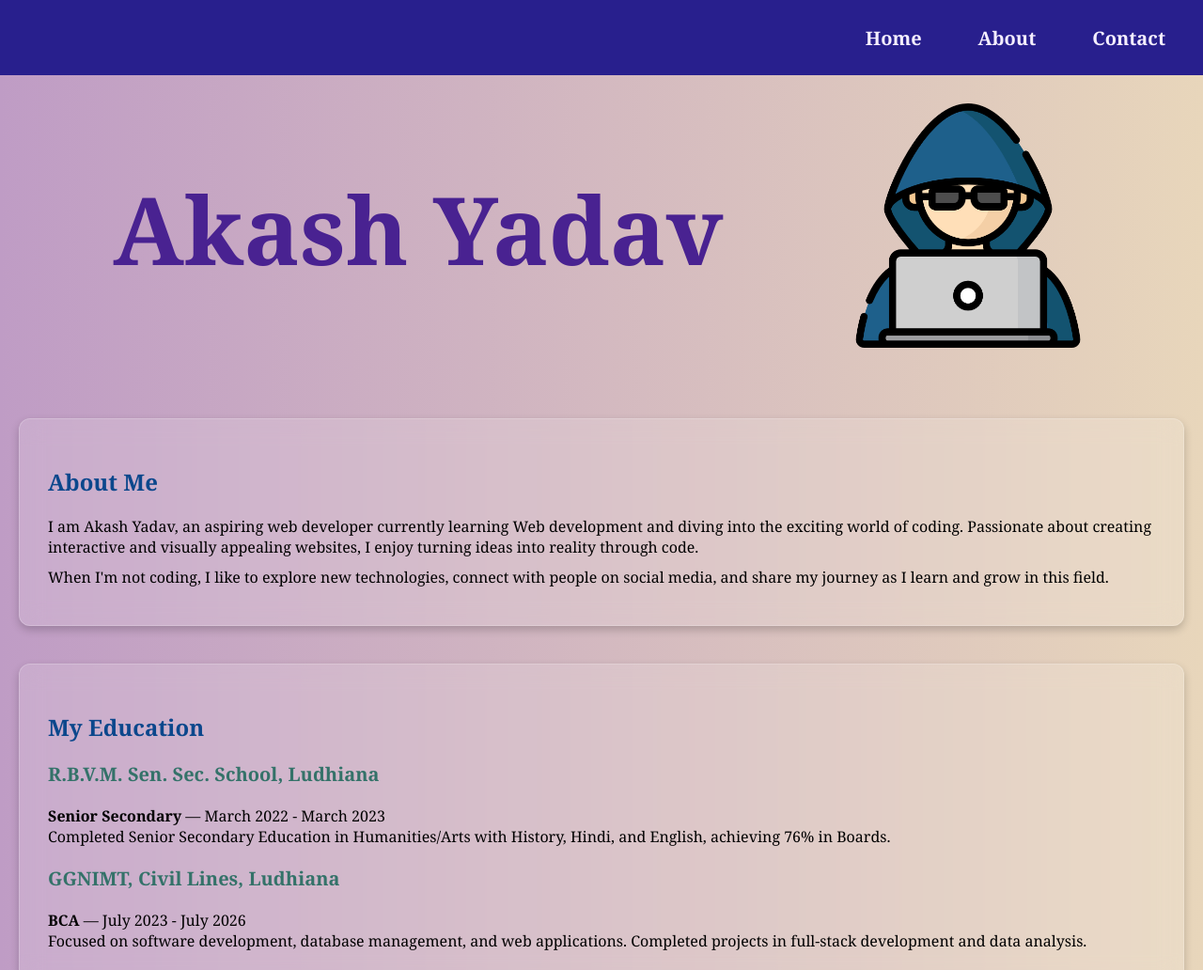
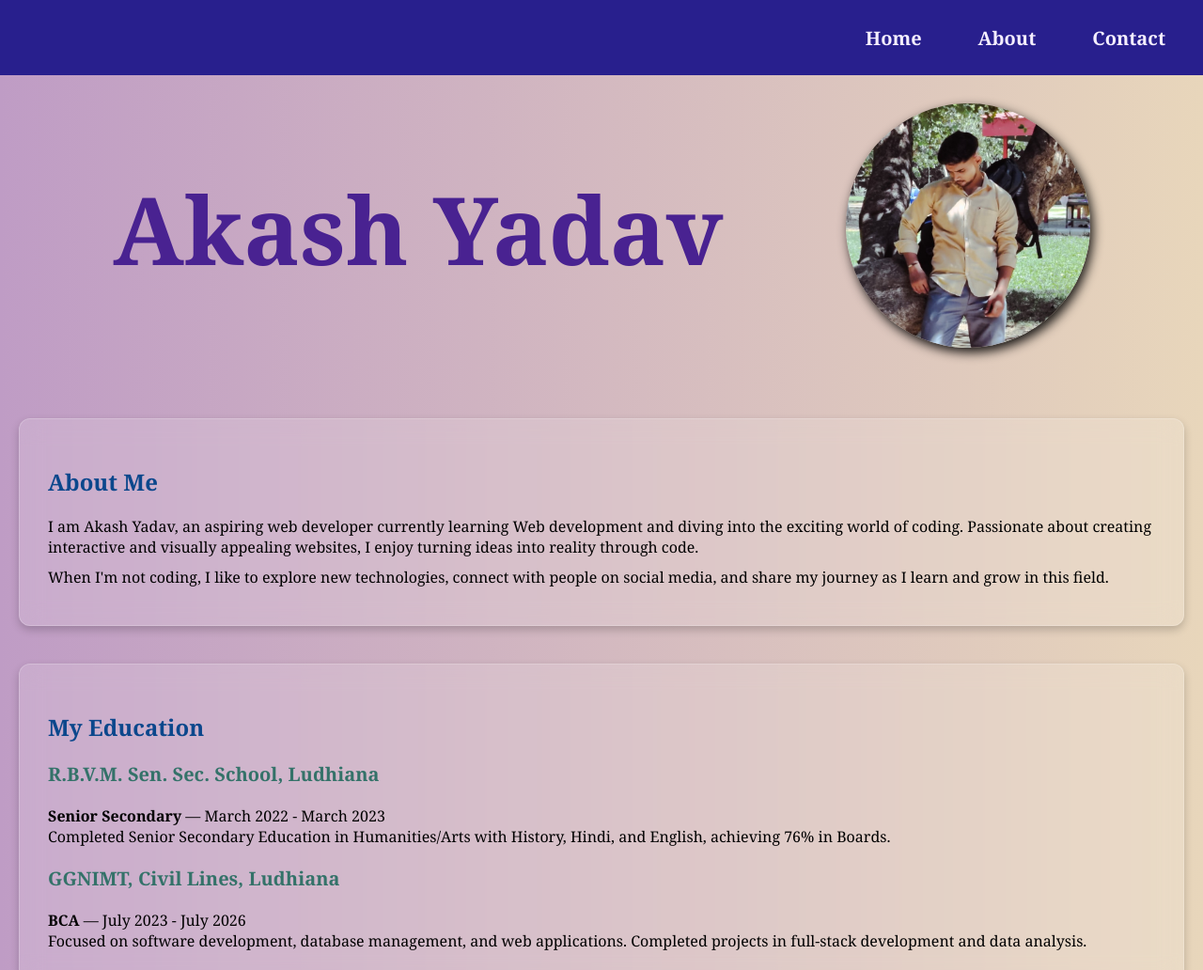
Before and after one commit to Ak-Yadav05/Portfolio, a plain HTML site: page index.html in a window 1280 px wide. Shown: the top 1032 px of the page at 94% size. Drawn offline with Linux system fonts and the light colour scheme.

Commit message:
First change

```diff
--- a/CSS/styles.css
+++ b/CSS/styles.css
@@ -61,8 +61,8 @@ body {
     width: 260px;
     height: 260px;
     margin: 20px;
-    /* border-radius: 50%; */
-    /* box-shadow: 3px 5px 12px rgba(0, 0, 0, 0.9); */
+    border-radius: 50%;
+    box-shadow: 3px 5px 12px rgba(0, 0, 0, 0.9);
 }
 
 .sections {
--- a/index.html
+++ b/index.html
@@ -26,7 +26,7 @@
         <div class="container" id="home">
             <div class="text">Akash Yadav</div>
             <div id="image">
-                <img src="Images/hacker.png" alt="Akash Yadav">
+                <img src="Images/AKY.jpg" alt="Akash Yadav">
             </div>
         </div>
 
```
Also changed, not shown: Images/AKY.jpg (added).
